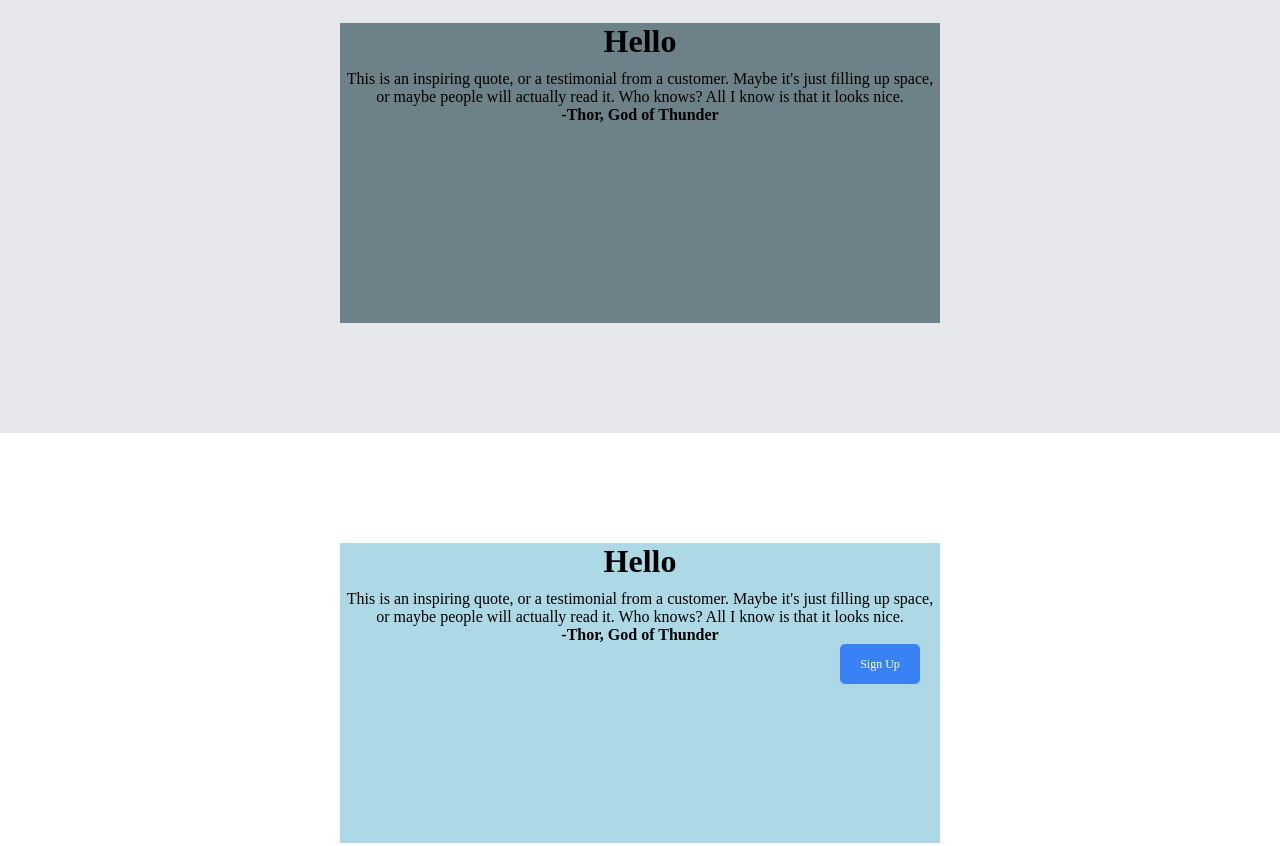
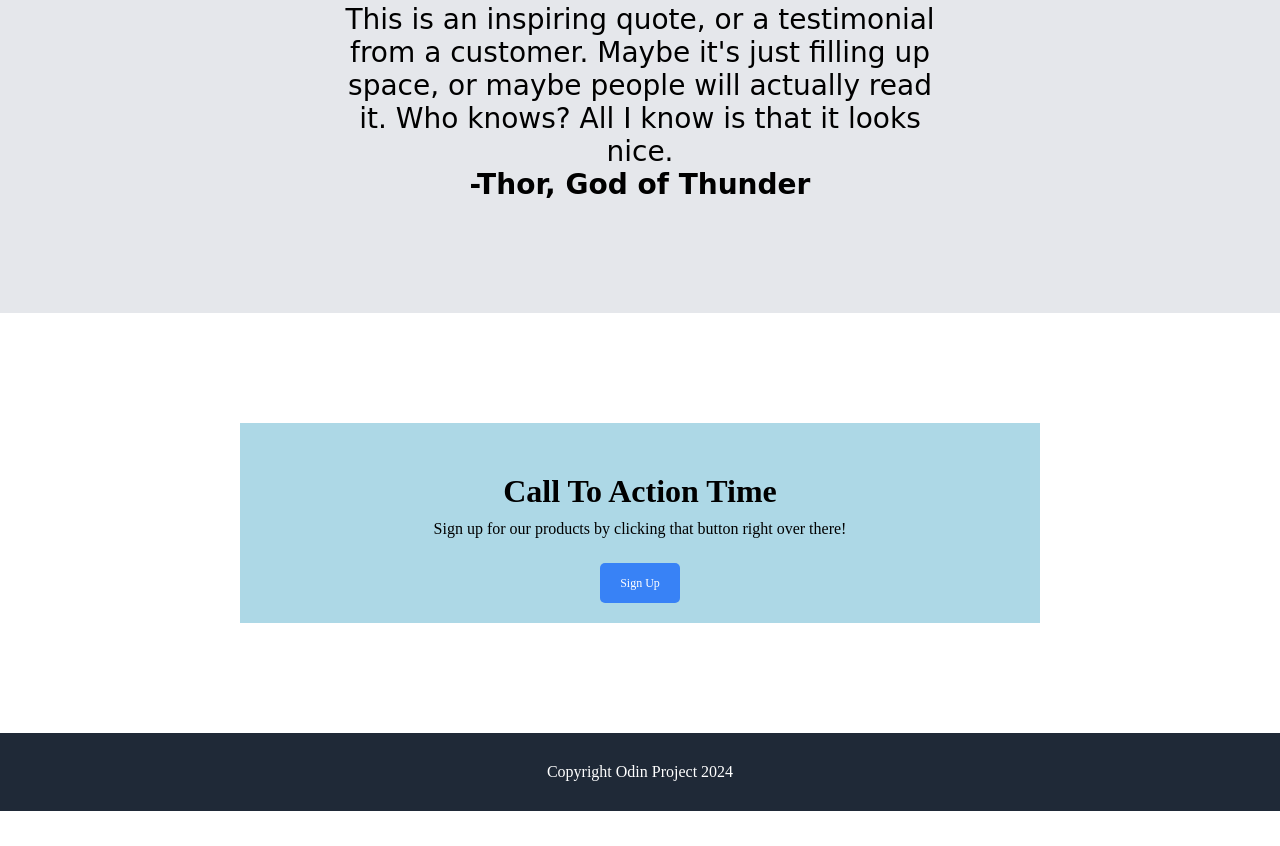
Before and after one commit to KrispyWaffles/LandingPage, a plain HTML site: page index.html in a window 1280 px wide. Shown: the part 908-1754 px from the top of the page. After the commit the page ends 1719 px from the top, so only its background shows below. Drawn offline with Linux system fonts and the light colour scheme.

Commit message:
adjust text and alignment for feeback and CTA section, In addition with font styling. Tweak hero image and text to line up with nav section. Still working on wraping text under boxes

```diff
--- a/index.html
+++ b/index.html
@@ -43,7 +43,6 @@
     </div>
     <div class="feedback-container">
       <div class="square">
-      <h1>Hello</h1>
       <p>This is an inspiring quote, or a testimonial from a customer. Maybe it's just filling up space,
         or maybe people will actually read it. Who knows? All I know is that it looks nice.
       </p>
@@ -52,11 +51,10 @@
     </div>
     <div class="CTA-container">
       <div class="cube">
-      <h1>Hello</h1>
-      <p>This is an inspiring quote, or a testimonial from a customer. Maybe it's just filling up space,
-        or maybe people will actually read it. Who knows? All I know is that it looks nice.
+      <h1>Call To Action Time</h1>
+      <p>Sign up for our products by clicking that button right over there!
       </p>
-      <p><strong>-Thor, God of Thunder</strong></p>
+
       <div class="btn">Sign Up</div>
       </div>
 
--- a/styles2.css
+++ b/styles2.css
@@ -37,9 +37,9 @@ a {
 
 .container {
     display: flex;
-    justify-content: space-between;
+    justify-content: space-evenly;
     background-color: #1f2937;
-    padding: 110px;
+    padding: 100px 15%;
 
     /* width: 70%; */
 }
@@ -47,7 +47,7 @@ a {
 button {
     background-color: #3882f6;
     color: #fff;
-    padding: 15px 32px;
+    padding: 7px 15px;
     text-align: center;
     text-decoration: none;
     display: inline-block;
@@ -69,7 +69,7 @@ button {
     border-radius: 5px;
     height: 10px;
     width: 50px;
-    margin-left: 500px;
+    margin: auto;
 }
 
 .info-container {
@@ -141,6 +141,7 @@ button {
     font-family: Arial, Helvetica, sans-serif;
     width: 15%;
     justify-content: center;
+    font-size: 18px;
 
 
 }
@@ -159,15 +160,31 @@ button {
     padding: 110px;
     margin: 0;
     text-align: center;
+    height: 200px;
+
+}
+
+.feedback-container p {
+   font-size: 28px;
+   font-family: cursive;
+   justify-content: center;
+}
+
+
+
+strong {
+    display: flex;
+    justify-content: flex-end;
+    align-items: flex-end;
 }
 
 .square {
     /* display: flex;
     justify-content: center;
     flex-direction: row;
-    align-items: center; */
+    align-items: center;
     background-color: rgb(109, 129, 136);
-    height: 300px;
+    height: 300px; */
     width: 600px;
 
 }
@@ -175,13 +192,14 @@ button {
 
 
 
-.square h1 {
+/* .square h1 {
     color: black;
-    /* justify-content: center; */
-    /* align-items: center; */
+    justify-content: center;
+    align-items: center;
     text-align: center;
     padding-bottom: 10px;
-}
+
+} */
 
 .square p {
     color: black;
@@ -206,14 +224,15 @@ button {
     /* align-items: center;
     justify-content: center; */
     background-color: lightblue;
-    height: 300px;
-    width: 600px;
+    height: 200px;
+    width: 800px;
 }
 
 .CTA-container h1 {
     color: black;
     text-align: center;
     padding-bottom: 10px;
+    margin-top: 50px;
 }
 
 .CTA-container p {
@@ -222,6 +241,9 @@ button {
     justify-content: center;
     align-items: center;
     width: 100%;
+    margin-bottom: 25px;
+
+
 }
 
 /* .strong {
@@ -244,6 +266,9 @@ footer {
 }
 
 .footer p {
+    text-align: center;
+    justify-content: center;
+    align-items: center;
     color: #fff;
 }
 
```
